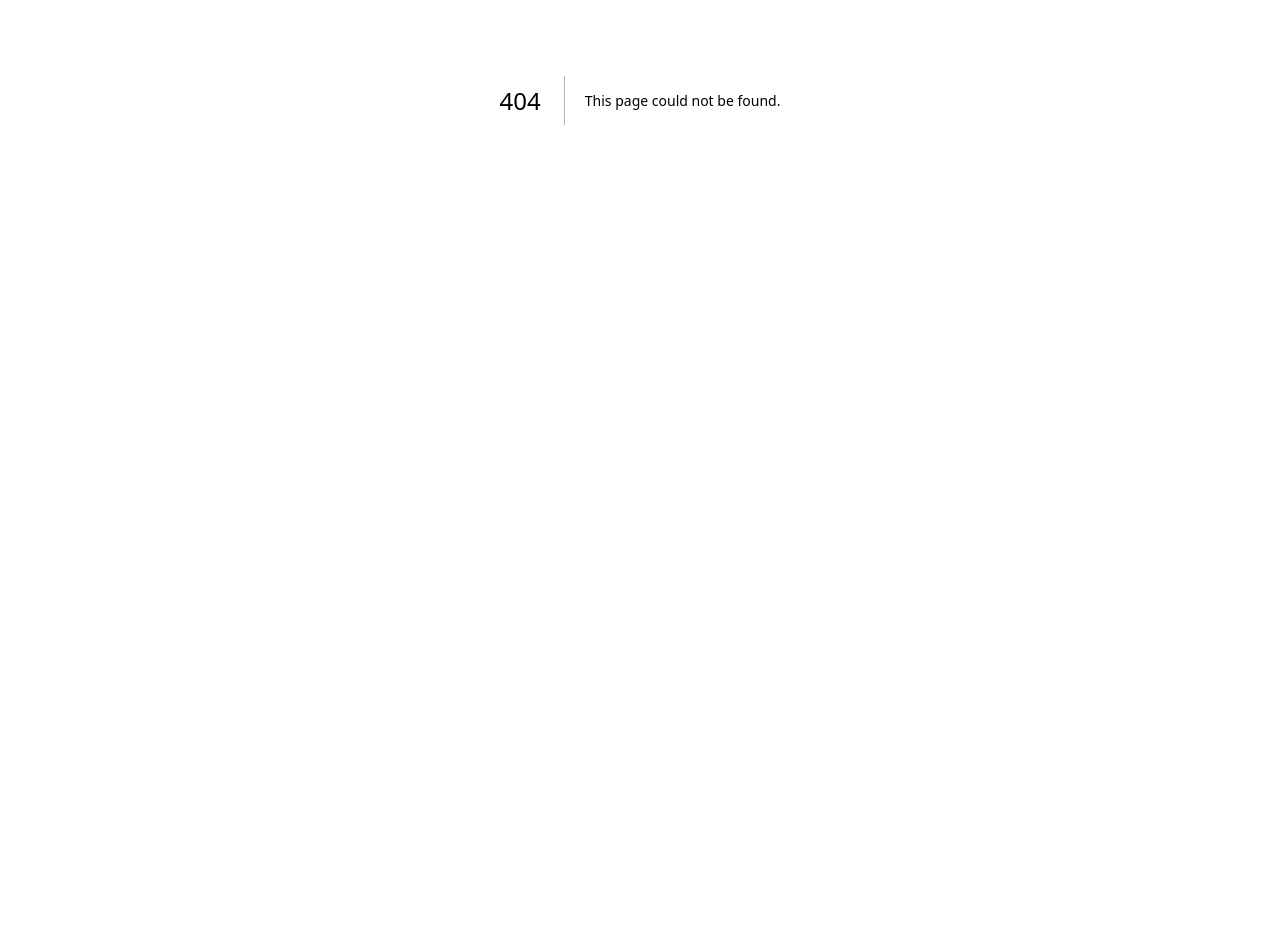
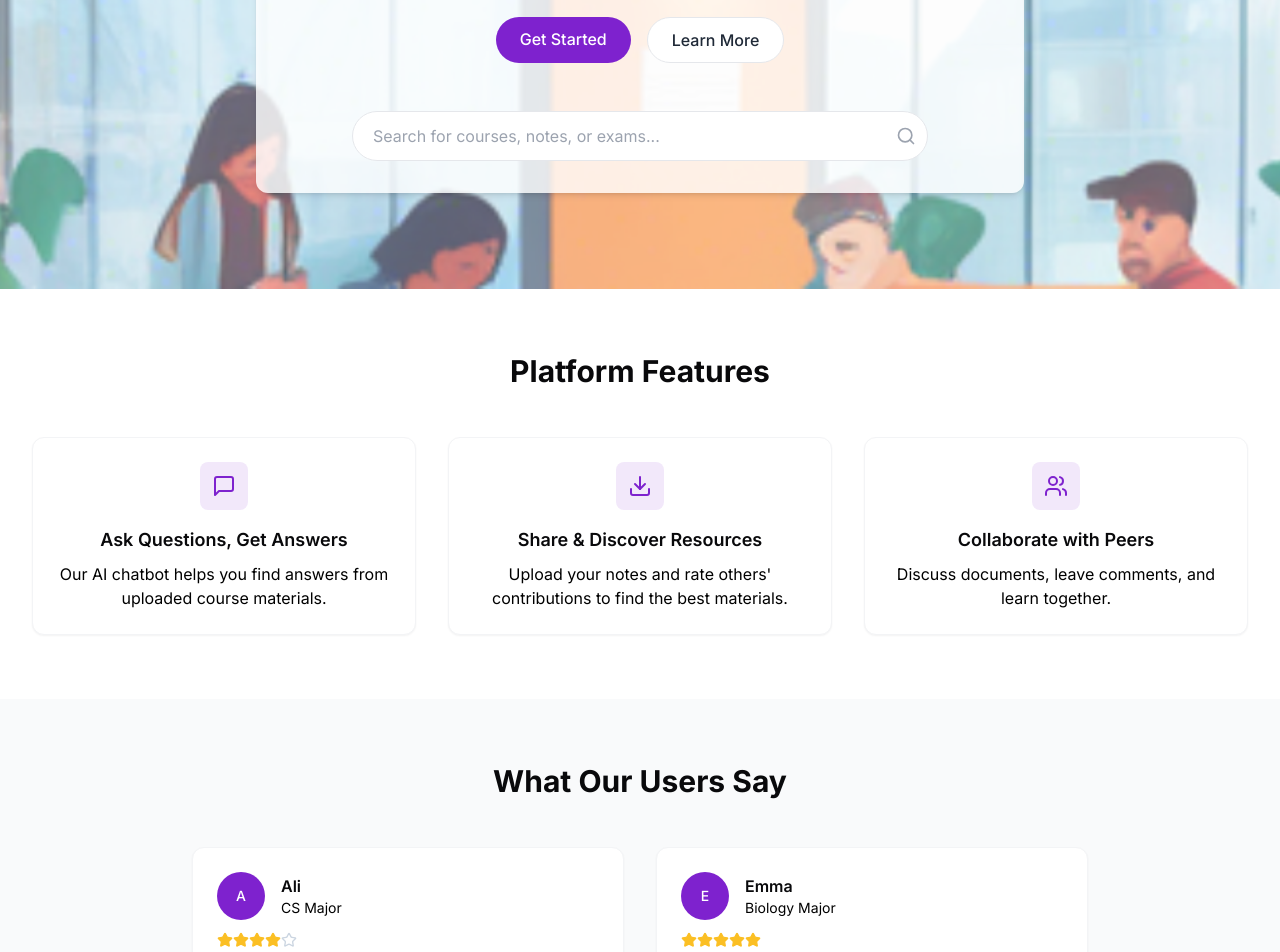
Before and after one commit to msaadg/gradchronicles, a Next.js app: page /landing in a window 1280 px wide. Before the commit this address had no page. Shown: the part 300-1252 px from the top of the page. Before the commit the page ends 800 px from the top, so only its background shows below. Built offline with nearby package versions, Linux system fonts and the light colour scheme.

Commit message:
landing page frontend done

```diff
--- /dev/null
+++ b/app/components/FeatureCard.tsx
@@ -0,0 +1,21 @@
+import { ReactNode } from 'react';
+
+interface FeatureCardProps {
+  icon: ReactNode;
+  title: string;
+  description: string;
+}
+
+const FeatureCard = ({ icon, title, description }: FeatureCardProps) => {
+  return (
+    <div className="bg-white p-6 rounded-xl shadow-sm border border-gray-100 hover:shadow-md transition-all duration-300 flex flex-col items-center text-center h-full">
+      <div className="w-12 h-12 bg-brand-purple/10 rounded-lg flex items-center justify-center text-brand-purple mb-4">
+        {icon}
+      </div>
+      <h3 className="text-lg font-semibold mb-2">{title}</h3>
+      <p className="text-black">{description}</p>
+    </div>
+  );
+};
+
+export default FeatureCard;
--- a/app/components/Footer.tsx
+++ b/app/components/Footer.tsx
@@ -7,7 +7,7 @@ const Footer = () => {
       <div className="page-container">
         <div className="grid grid-cols-1 md:grid-cols-3 gap-8">
           <div>
-            <h3 className="text-sm font-semibold text-gray-700 uppercase tracking-wider">Quick Links</h3>
+            <h3 className="text-sm font-semibold text-black uppercase tracking-wider">Quick Links</h3>
             <ul className="mt-4 space-y-3">
               <FooterLink href="/about">About Us</FooterLink>
               <FooterLink href="/privacy">Privacy Policy</FooterLink>
@@ -17,7 +17,7 @@ const Footer = () => {
           </div>
 
           <div>
-            <h3 className="text-sm font-semibold text-gray-700 uppercase tracking-wider">Stay Updated with our Newsletter!</h3>
+            <h3 className="text-sm font-semibold text-black uppercase tracking-wider">Stay Updated with our Newsletter!</h3>
             <div className="mt-4 flex">
               <input
                 type="email"
@@ -31,7 +31,7 @@ const Footer = () => {
           </div>
 
           <div>
-            <h3 className="text-sm font-semibold text-gray-700 uppercase tracking-wider">Follow Us</h3>
+            <h3 className="text-sm font-semibold text-black uppercase tracking-wider">Follow Us</h3>
             <div className="mt-4 flex space-x-4">
               <a href="#" className="text-gray-500 hover:text-brand-purple transition-colors">
                 <Facebook size={20} />
@@ -57,7 +57,7 @@ const Footer = () => {
 const FooterLink = ({ href, children }: { href: string; children: React.ReactNode }) => {
   return (
     <li>
-      <Link href={href} className="text-gray-600 hover:text-brand-purple transition-colors">
+      <Link href={href} className="text-black hover:text-brand-purple transition-colors">
         {children}
       </Link>
     </li>
--- /dev/null
+++ b/app/components/TestimonialCard.tsx
@@ -0,0 +1,55 @@
+
+import { Star } from 'lucide-react';
+
+interface TestimonialCardProps {
+  name: string;
+  major: string;
+  rating: number;
+  testimonial: string;
+  avatarUrl?: string;
+}
+
+const TestimonialCard = ({ name, major, rating, testimonial, avatarUrl }: TestimonialCardProps) => {
+  return (
+    <div className="bg-white p-6 rounded-xl shadow-sm border border-gray-100 transition-all duration-300 hover:shadow-md">
+      <div className="flex items-center">
+        <div className="flex-shrink-0">
+          <div className="w-12 h-12 rounded-full overflow-hidden bg-gray-200">
+            {avatarUrl ? (
+              <img
+                src={avatarUrl}
+                alt={name}
+                className="w-full h-full object-cover"
+              />
+            ) : (
+              <div className="w-full h-full flex items-center justify-center bg-brand-purple text-white text-sm font-medium">
+                {name.split(' ').map(n => n[0]).join('')}
+              </div>
+            )}
+          </div>
+        </div>
+
+        <div className="ml-4">
+          <h3 className="text-base font-semibold">{name}</h3>
+          <p className="text-sm text-black">{major}</p>
+        </div>
+      </div>
+
+      <div className="mt-3 flex">
+        {[...Array(5)].map((_, i) => (
+          <Star
+            key={i}
+            size={16}
+            fill={i < rating ? "#FBBF24" : "none"}
+            color={i < rating ? "#FBBF24" : "#CBD5E1"}
+            className={`${i < rating ? "text-yellow-400" : "text-gray-300"}`}
+          />
+        ))}
+      </div>
+
+      <p className="mt-4 text-black">{testimonial}</p>
+    </div>
+  );
+};
+
+export default TestimonialCard;
--- /dev/null
+++ b/app/landing/page.tsx
@@ -0,0 +1,115 @@
+import Link from 'next/link';
+import { MessageSquare, Download, Users } from 'lucide-react';
+import Navbar from "../components/Navbar";
+import Footer from "../components/Footer";
+import SearchBar from '../components/SearchBar';
+import FeatureCard from '../components/FeatureCard';
+import TestimonialCard from '../components/TestimonialCard';
+
+const Landing = () => {
+  return (
+    <div className="flex flex-col min-h-screen">
+      <Navbar />
+
+      <main className="flex-grow">
+        {/* Hero Section */}
+        <section
+          className="bg-cover bg-center py-24"
+          style={{ backgroundImage: "url('/landingpage.png')" }}
+        >
+          <div className="page-container">
+            <div className="max-w-3xl mx-auto text-center animate-enter bg-white/80 p-8 rounded-xl shadow-md">
+              <h1 className="text-4xl font-bold mb-6">Your Hub for Collaborative Learning</h1>
+              <p className="text-xl text-black mb-8">Share notes, ask questions, and ace your courses</p>
+
+              <div className="flex flex-wrap justify-center gap-4 mb-12">
+                <Link href="/signup" className="primary-btn">
+                  Get Started
+                </Link>
+                <Link href="/features" className="secondary-btn">
+                  Learn More
+                </Link>
+              </div>
+
+              <div className="max-w-xl mx-auto">
+                <SearchBar />
+              </div>
+            </div>
+          </div>
+        </section>
+
+        {/* Features Section */}
+        <section className="py-16">
+          <div className="page-container">
+            <h2 className="text-3xl font-bold text-center mb-12">Platform Features</h2>
+
+            <div className="grid grid-cols-1 md:grid-cols-3 gap-8 items-center">
+              <FeatureCard
+                icon={<MessageSquare className="w-6 h-6" />}
+                title="Ask Questions, Get Answers"
+                description="Our AI chatbot helps you find answers from uploaded course materials."
+              />
+
+              <FeatureCard
+                icon={<Download className="w-6 h-6" />}
+                title="Share & Discover Resources"
+                description="Upload your notes and rate others' contributions to find the best materials."
+              />
+
+              <FeatureCard
+                icon={<Users className="w-6 h-6" />}
+                title="Collaborate with Peers"
+                description="Discuss documents, leave comments, and learn together."
+              />
+            </div>
+          </div>
+        </section>
+
+        {/* Testimonials Section */}
+        <section className="py-16 bg-gray-50">
+          <div className="page-container">
+            <h2 className="text-3xl font-bold text-center mb-12">What Our Users Say</h2>
+
+            <div className="grid grid-cols-1 md:grid-cols-2 gap-8 max-w-4xl mx-auto">
+              <TestimonialCard
+                name="Ali"
+                major="CS Major"
+                rating={4}
+                testimonial="Grad Chronicles helped me ace my midterms!"
+              />
+
+              <TestimonialCard
+                name="Emma"
+                major="Biology Major"
+                rating={5}
+                testimonial="The best platform for finding quality study materials."
+              />
+            </div>
+          </div>
+        </section>
+
+        {/* CTA Section */}
+        <section className="py-16">
+          <div className="page-container">
+            <div className="max-w-3xl mx-auto text-center">
+              <h2 className="text-3xl font-bold mb-6">Ready to take your learning to the next level?</h2>
+
+              <div className="flex flex-wrap justify-center gap-4">
+                <Link href="/signup" className="primary-btn">
+                  Sign Up Now
+                </Link>
+                <Link href="/features" className="secondary-btn">
+                  Explore Features
+                </Link>
+              </div>
+            </div>
+          </div>
+        </section>
+      </main>
+
+      <Footer />
+    </div>
+  );
+};
+
+export default Landing;
```
Also changed, not shown: public/landingpage.png (added), 1 other file (tests, documents, lock files or other folders).
